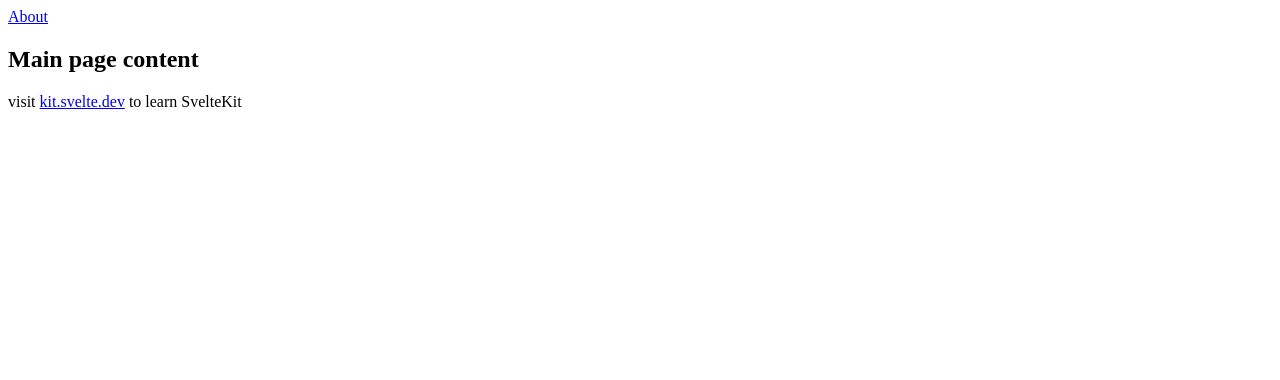
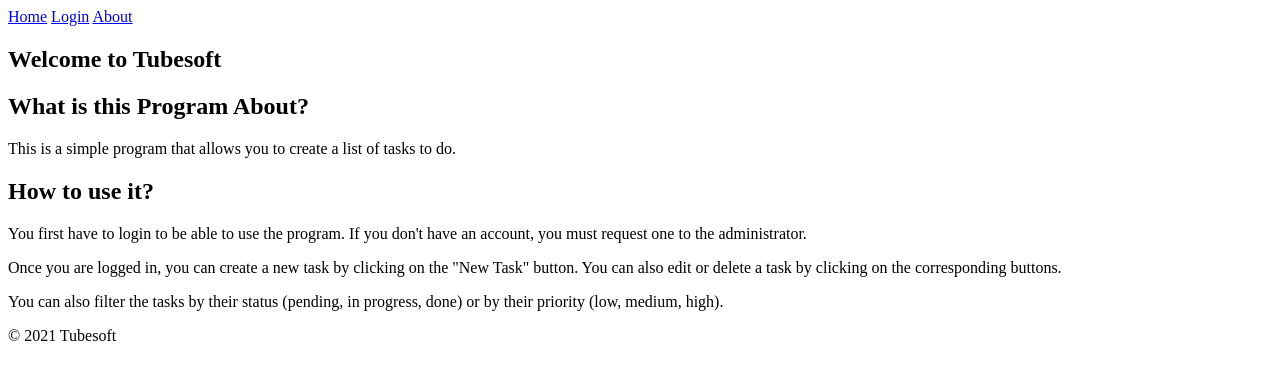
Before and after one commit to ZombieChibiXD/tubes-frontend, a SvelteKit app: page / in a window 1280 px wide. Shown: the top 380 px of the page. Built offline with nearby package versions, Linux system fonts and the light colour scheme.

Commit message:
Auth Context initialized

```diff
--- /dev/null
+++ b/src/lib/components/Loading.svelte
@@ -0,0 +1,3 @@
+<div>
+    <p>Loading...</p>
+</div>
--- /dev/null
+++ b/src/lib/stores/store.js
@@ -0,0 +1,7 @@
+import { writable } from "svelte/store";
+
+export const loading = writable(true);
+export const authenticating = writable(true);
+export const authenticated = writable(false);
+export const user = writable();
+export const token = writable();
--- a/src/routes/+layout.svelte
+++ b/src/routes/+layout.svelte
@@ -1,12 +1,71 @@
 <script>
+	import { onMount } from "svelte";
+	import { user, authenticated, authenticating, loading, token } from "$lib/stores/store";
+	import Loading from "$lib/components/Loading.svelte";
+
+	/**
+	 * @param {any} token
+	 */
+	async function authentication(token) {
+		loading.set(true);
+		authenticating.set(true);
+		console.debug("Authenticating");
+		console.debug(token);
+		if (token === null){
+			authenticated.set(false);
+			authenticating.set(false);
+			loading.set(false);
+			return false;
+		}
+
+		// TODO: Validate token
+
+		authenticated.set(true);
+		authenticating.set(false);
+		loading.set(false);
+		return true;
+	}
+	/**
+	 * @param {any} token
+	 */
+	async function refresh_user(token) {
+		// TODO: Fetch user from API
+	}
+	onMount(async () => {
+		token.subscribe(function (value) {
+			if (value === undefined) return;
+			console.log("Subscribing to token");
+			authentication(value).then((value) => {
+				if (!value) {
+					console.log("Invalid token");
+					localStorage.removeItem("token");
+					localStorage.removeItem("user");
+					return;
+				}
+				refresh_user(value);
+			}).catch((err) => {
+				console.log(err);
+			});
+		});
+		loading.set(true);
+		authenticating.set(true);
+		const localToken = localStorage.getItem("token");
+		const localUser = localStorage.getItem("user");
+		user.set(JSON.parse(localUser ?? "null"));
+		token.set(JSON.parse(localToken ?? "null"));
+		loading.set(false);
+		authenticating.set(false);
+	});
+
+
 </script>
-
 <div>
 	<main>
 		<slot />
 	</main>
-
 	<footer>
-		<p>visit <a href="https://kit.svelte.dev">kit.svelte.dev</a> to learn SvelteKit</p>
+		<p>
+			&copy; 2021 Tubesoft
+		</p>
 	</footer>
 </div>
--- a/src/routes/+page.svelte
+++ b/src/routes/+page.svelte
@@ -7,8 +7,32 @@
 </svelte:head>
 
 <section>
+	<a href="/">Home</a>
+	<a href="/login">Login</a>
 	<a href="/about">About</a>
 	<h1>
-		Main page content
+		Welcome to Tubesoft
 	</h1>
+
+	<article>
+		<header>
+			<h2>What is this Program About?</h2>
+			<p>
+				This is a simple program that allows you to create a list of tasks to do.
+			</p>
+		</header>
+		<main>
+			<h2>How to use it?</h2>
+			<p>
+				You first have to login to be able to use the program. If you don't have an account, you must request one to the administrator.
+			</p>
+			<p>
+				Once you are logged in, you can create a new task by clicking on the "New Task" button. You can also edit or delete a task by clicking on the corresponding buttons.
+			</p>
+			<p>
+				You can also filter the tasks by their status (pending, in progress, done) or by their priority (low, medium, high).
+			</p>
+
+		</main>
+	</article>
 </section>
```
Also changed, not shown: src/routes/about/+page.svelte (+16 -1 lines).
